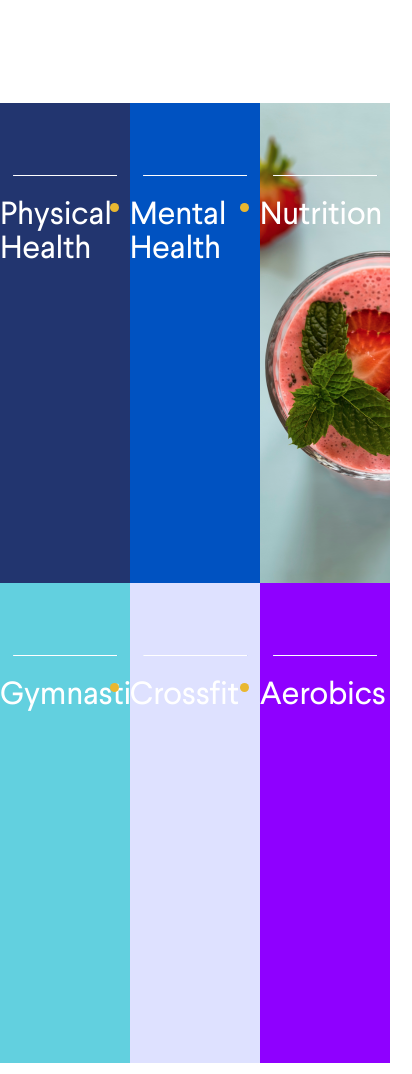
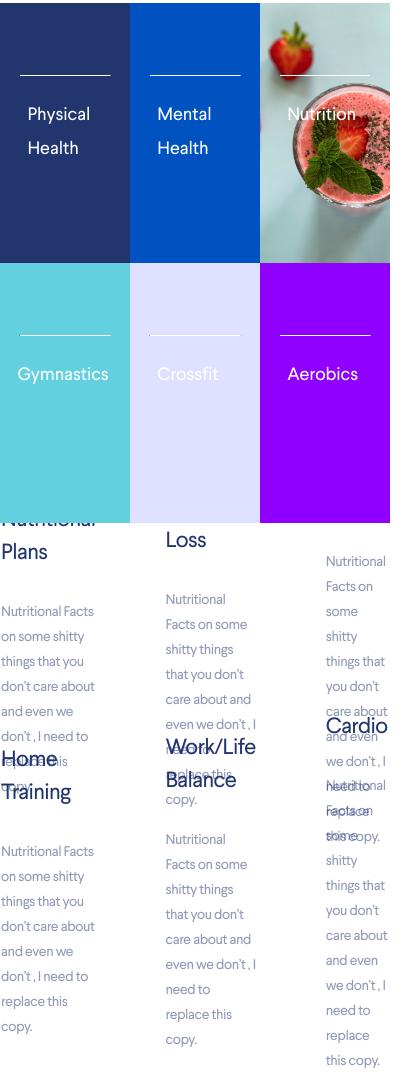
Before and after one commit to YanBocharov/Thrivetalk, a website: page index.html in a window 390 px wide. Shown: the part 2138-3212 px from the top of the page, 412 px wide, since content can reach past the window. Drawn offline with Linux system fonts and the light colour scheme.

Commit message:
adaptive sections

```diff
--- a/index.html
+++ b/index.html
@@ -105,7 +105,7 @@
 			</div>
 			<div class="block yellow">
 				<div class="line"></div>
-				<div class="block_descr">Running  & Spinning</div>
+				<div class="block_descr tal">Running  & Spinning</div>
 			</div>
 			<div class="block blue">
 				<div class="line"></div>
@@ -134,7 +134,7 @@
 			</div>
 			<div class="block blue block_noWidth">
 				<div class="line"></div>
-				<div class="block_descr">Gymnastics</div>
+				<div class="block_descr mw95">Gymnastics</div>
 			</div>
 			<div class="block sapphire block_noWidth">
 				<div class="line"></div>
@@ -146,9 +146,32 @@
 			</div>
 		</div>
 	</section>
-	<section class="white">
-		<div class="white__wrapper">
-
+	<section class="facts">
+		<div class="facts__wrapper">
+			<div class="facts__card">
+				<div class="facts__title">Nutritional Plans</div>
+				<div class="facts__subtitle">Nutritional Facts on some shitty things that you don’t care about and even we don’t , I need to replace this copy.</div>
+			</div>
+			<div class="facts__card">
+				<div class="facts__title">Weight Loss</div>
+				<div class="facts__subtitle">Nutritional Facts on some shitty things that you don’t care about and even we don’t , I need to replace this copy.</div>
+			</div>
+			<div class="facts__card">
+				<div class="facts__title">Mental Peace</div>
+				<div class="facts__subtitle">Nutritional Facts on some shitty things that you don’t care about and even we don’t , I need to replace this copy.</div>
+			</div>
+			<div class="facts__card">
+				<div class="facts__title">Home Training</div>
+				<div class="facts__subtitle">Nutritional Facts on some shitty things that you don’t care about and even we don’t , I need to replace this copy.</div>
+			</div>
+			<div class="facts__card">
+				<div class="facts__title">Work/Life Balance</div>
+				<div class="facts__subtitle">Nutritional Facts on some shitty things that you don’t care about and even we don’t , I need to replace this copy.</div>
+			</div>
+			<div class="facts__card">
+				<div class="facts__title">Cardio</div>
+				<div class="facts__subtitle">Nutritional Facts on some shitty things that you don’t care about and even we don’t , I need to replace this copy.</div>
+			</div>
 		</div>
 	</section>
 </body>
--- a/scss/blocks/_cards.scss
+++ b/scss/blocks/_cards.scss
@@ -24,7 +24,8 @@
         line-height: 34px;
         letter-spacing: -0.006em;
         color: #FFFFFF;
-        margin: 0 auto;
+        margin-left: auto;
+        margin-right: auto;
         margin-top: 95px;
         &::before {
             position: absolute;
@@ -41,7 +42,7 @@
 }
 .line {
     position: absolute;
-    width: 80%;
+    width: 70%;
     height: 1px;
     background: #0052C1;
     box-shadow: inset 0px -1px 0px #FFFFFF;
--- a/scss/blocks/_media.scss
+++ b/scss/blocks/_media.scss
@@ -30,15 +30,20 @@
         }
     }
 }
-@media (max-width: 1010px) {
-
-}
 @media (max-width: 1000px) {
     .talk {
         &__back {
             img {
                 height: 550px;
             }
+        }
+    }
+}
+@media (max-width: 985px) {
+    .block {
+        &_descr {
+            font-size: 26px;
+            max-width: 155px;
         }
     }
 }
@@ -99,6 +104,11 @@
             left: 35px;
         }
     }
+    .facts {
+        &__wrapper {
+            grid-column-gap: 100px;
+        }
+    }
 }
 @media (max-width: 859px) {
     .thrive {
@@ -142,6 +152,34 @@
         }
     }
 }
+@media (max-width: 835px) {
+    .block {
+        &_descr {
+            font-size: 23px;
+            max-width: 90px;
+        }
+    }
+}
+@media (max-width: 800px) {
+    .blocks {
+        &_grid {
+            grid-template-rows: repeat(2, 280px);
+        }
+    }
+}
+@media (max-width: 700px) {
+    .facts {
+        &__wrapper {
+            grid-column-gap: 70px;
+        }
+        &__title {
+            font-size: 22px;
+        }
+        &__subtitle {
+            font-size: 14px;
+        }
+    }
+}
 @media (max-width: 600px) {
     .talk {
         margin-top: 100px;
@@ -159,6 +197,20 @@
             span {
                 font-size: 22px;
             }
+        }
+    }
+}
+@media (max-width: 585px) {
+    .block {
+        height: 260px;
+        &_descr {
+            font-size: 20px;
+            max-width: 75px;
+        }
+    }
+    .blocks {
+        &_grid {
+            grid-template-rows: repeat(2, 260px);
         }
     }
 }
@@ -228,6 +280,17 @@
             margin-left: 0;
         }
     }
+    .block {
+        &_descr {
+            font-size: 18px;
+            &::before {
+                display: none;
+            }
+        }
+    }
+    .mw95 {
+        max-width: 95px;
+    }
 }
 @media (max-width: 330px) {
     .header {
--- /dev/null
+++ b/scss/blocks/_whiteCards.scss
@@ -0,0 +1,34 @@
+.facts {
+    &__wrapper {
+        margin-top: 22px;
+        display: grid;
+        grid-template-columns: repeat(3, auto);
+        grid-template-rows: repeat(2, 240px);
+        justify-content: center;
+        grid-column-gap: 180px;
+        margin: 0 10px;
+    }
+    &__card {
+        display: flex;
+        flex-direction: column;
+        justify-content: center;
+    }
+    &__title {
+        max-width: 234px;
+        margin-top: 55px;
+        font-size: 28px;
+        line-height: 33px;
+        letter-spacing: -0.03em;
+        color: #22356F;
+        font-weight: 400;
+    }
+    &__subtitle {
+        max-width: 300px;
+        font-size: 16px;
+        line-height: 25px;
+        letter-spacing: -0.03em;
+        color: rgba(34, 53, 111, 0.5);
+        margin-top: 30px;
+        margin-bottom: 37px;
+    }
+}
--- a/scss/style.scss
+++ b/scss/style.scss
@@ -21,6 +21,8 @@
 @import 'blocks/thrive';
 @import 'blocks/about';
 @import 'blocks/cards';
+@import 'blocks/whiteCards';
+
 
 
 
```
Also changed, not shown: css/style.min.css, 1 other file.
